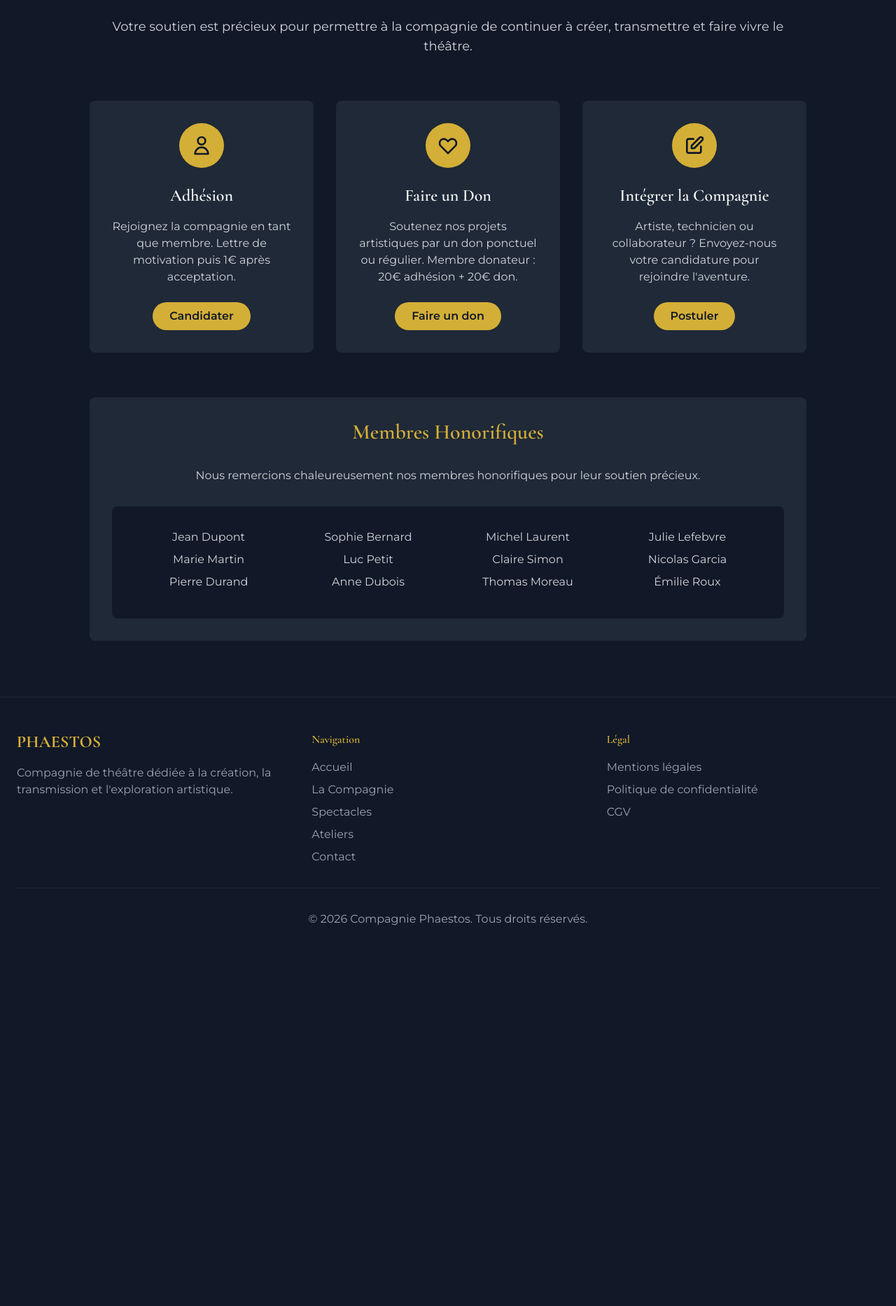
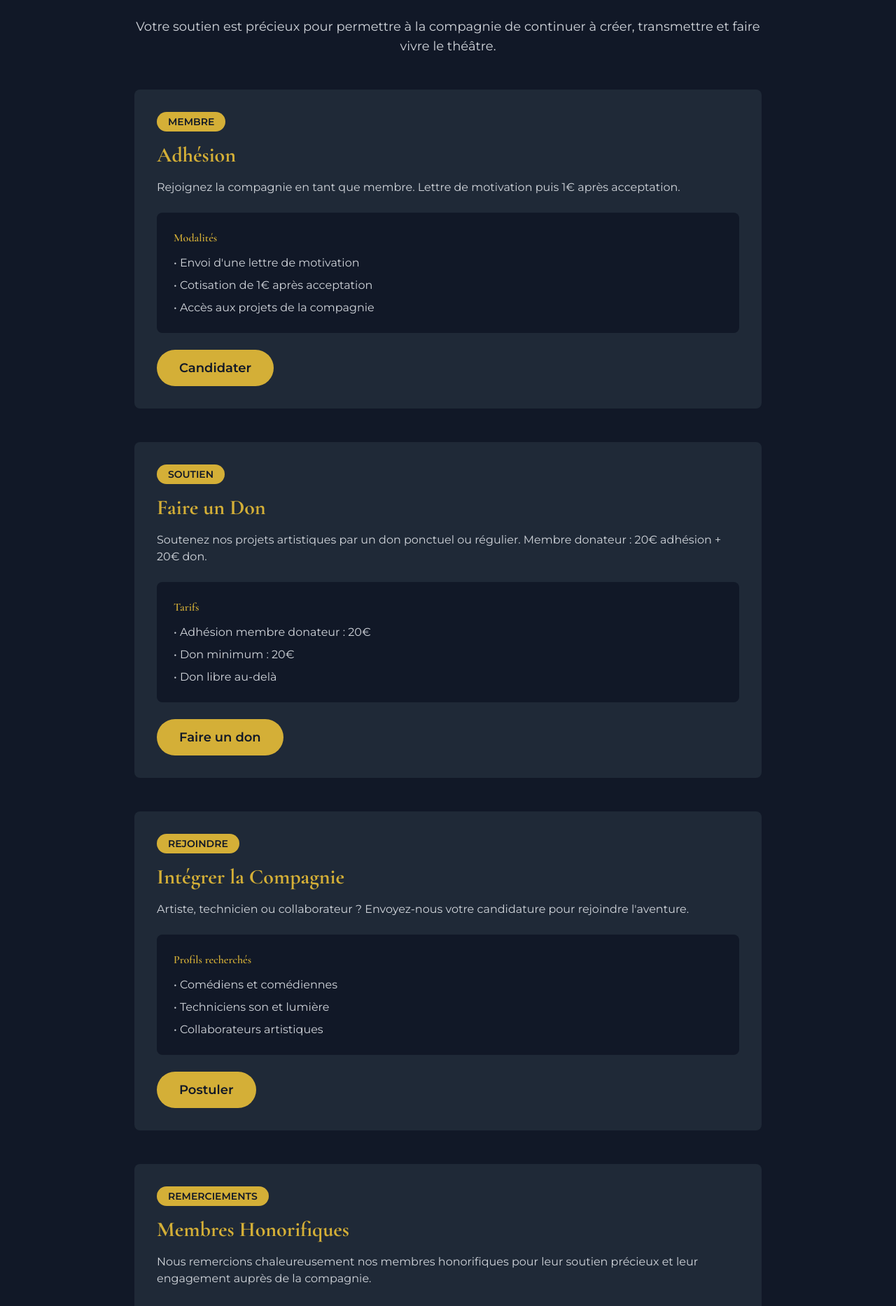
Before and after one commit to timotheemillot/phaestos, a plain HTML site: page pages/soutenir.html in a window 1280 px wide. Shown: the part 340-2207 px from the top of the page at 70% size. Before the commit the page ends 1714 px from the top, so only its background shows below. Drawn offline with nearby package versions, Linux system fonts and the light colour scheme.

Commit message:
améliorations

```diff
--- a/pages/soutenir.html
+++ b/pages/soutenir.html
@@ -13,7 +13,7 @@
     <nav class="fixed top-0 left-0 right-0 z-50 bg-gray-900 bg-opacity-95 backdrop-blur-sm border-b border-gray-800">
         <div class="container mx-auto px-6 py-4">
             <div class="flex items-center justify-between">
-                <a href="../index.html" class="text-3xl font-bold golden-accent">PHAISTOS</a>
+                <a href="../index.html" class="text-3xl font-bold golden-accent">PHAESTOS</a>
 
                 <div class="hidden md:flex space-x-8">
                     <a href="../index.html" class="nav-link text-gray-300 hover:text-white">Accueil</a>
@@ -23,10 +23,6 @@
                     <a href="soutenir.html" class="nav-link text-white">Nous Soutenir</a>
                     <a href="contact.html" class="nav-link text-gray-300 hover:text-white">Contact</a>
                 </div>
-
-                <a href="billetterie.html" class="hidden md:block bg-golden hover:bg-yellow-600 text-gray-900 px-6 py-2 rounded-full font-semibold transition">
-                    Billetterie
-                </a>
 
                 <button id="mobile-menu-toggle" class="md:hidden text-white">
                     <svg class="w-6 h-6" fill="none" stroke="currentColor" viewBox="0 0 24 24">
@@ -42,9 +38,6 @@
                 <a href="ateliers.html" class="block text-gray-300 hover:text-white">Ateliers</a>
                 <a href="soutenir.html" class="block text-white">Nous Soutenir</a>
                 <a href="contact.html" class="block text-gray-300 hover:text-white">Contact</a>
-                <a href="billetterie.html" class="block bg-golden hover:bg-yellow-600 text-gray-900 px-6 py-2 rounded-full font-semibold text-center">
-                    Billetterie
-                </a>
             </div>
         </div>
     </nav>
@@ -60,81 +53,124 @@
     <!-- Section Nous Soutenir -->
     <section class="py-20 bg-gray-900">
         <div class="container mx-auto px-6">
-            <div class="max-w-5xl mx-auto">
-                <p class="text-center text-gray-300 mb-16 text-lg scroll-reveal">
+            <div class="max-w-4xl mx-auto">
+                <p class="text-center text-gray-300 mb-12 text-lg scroll-reveal">
                     Votre soutien est précieux pour permettre à la compagnie de continuer à créer, transmettre et faire vivre le théâtre.
                 </p>
 
-                <div class="grid md:grid-cols-3 gap-8">
                 <!-- Adhésion -->
-                    <div class="bg-gray-800 rounded-lg p-8 scroll-reveal text-center">
-                        <div class="w-16 h-16 bg-golden rounded-full flex items-center justify-center mx-auto mb-6">
-                            <svg class="w-8 h-8 text-gray-900" fill="none" stroke="currentColor" viewBox="0 0 24 24">
-                                <path stroke-linecap="round" stroke-linejoin="round" stroke-width="2" d="M16 7a4 4 0 11-8 0 4 4 0 018 0zM12 14a7 7 0 00-7 7h14a7 7 0 00-7-7z"></path>
-                            </svg>
-                        </div>
-                        <h3 class="text-2xl font-semibold mb-4">Adhésion</h3>
+                <div class="bg-gray-800 rounded-lg overflow-hidden mb-12 scroll-reveal">
+                    <div class="p-8">
+                        <div class="flex items-start gap-6">
+                            <div class="flex-1">
+                                <span class="inline-block bg-golden text-gray-900 px-4 py-1 rounded-full text-sm font-semibold mb-4">
+                                    MEMBRE
+                                </span>
+                                <h3 class="text-3xl font-bold mb-4 golden-accent">Adhésion</h3>
                                 <p class="text-gray-300 mb-6">
                                     Rejoignez la compagnie en tant que membre. Lettre de motivation puis 1€ après acceptation.
                                 </p>
-                        <a href="contact.html" class="inline-block bg-golden hover:bg-yellow-600 text-gray-900 px-6 py-2 rounded-full font-semibold transition">
+                                <div class="bg-gray-900 rounded-lg p-6 mb-6">
+                                    <h4 class="font-semibold mb-3 golden-accent">Modalités</h4>
+                                    <ul class="text-gray-300 space-y-2">
+                                        <li>• Envoi d'une lettre de motivation</li>
+                                        <li>• Cotisation de 1€ après acceptation</li>
+                                        <li>• Accès aux projets de la compagnie</li>
+                                    </ul>
+                                </div>
+                                <a href="https://www.helloasso.com/associations/compagnie-phaestos/adhesions/cotisation-membre-ordinaire" class="inline-block bg-golden hover:bg-yellow-600 text-gray-900 px-8 py-3 rounded-full font-semibold text-lg transition">
                                     Candidater
                                 </a>
                             </div>
+                        </div>
+                    </div>
+                </div>
 
                 <!-- Don -->
-                    <div class="bg-gray-800 rounded-lg p-8 scroll-reveal text-center">
-                        <div class="w-16 h-16 bg-golden rounded-full flex items-center justify-center mx-auto mb-6">
-                            <svg class="w-8 h-8 text-gray-900" fill="none" stroke="currentColor" viewBox="0 0 24 24">
-                                <path stroke-linecap="round" stroke-linejoin="round" stroke-width="2" d="M4.318 6.318a4.5 4.5 0 000 6.364L12 20.364l7.682-7.682a4.5 4.5 0 00-6.364-6.364L12 7.636l-1.318-1.318a4.5 4.5 0 00-6.364 0z"></path>
-                            </svg>
-                        </div>
-                        <h3 class="text-2xl font-semibold mb-4">Faire un Don</h3>
+                <div class="bg-gray-800 rounded-lg overflow-hidden mb-12 scroll-reveal">
+                    <div class="p-8">
+                        <div class="flex items-start gap-6">
+                            <div class="flex-1">
+                                <span class="inline-block bg-golden text-gray-900 px-4 py-1 rounded-full text-sm font-semibold mb-4">
+                                    SOUTIEN
+                                </span>
+                                <h3 class="text-3xl font-bold mb-4 golden-accent">Faire un Don</h3>
                                 <p class="text-gray-300 mb-6">
                                     Soutenez nos projets artistiques par un don ponctuel ou régulier. Membre donateur : 20€ adhésion + 20€ don.
                                 </p>
-                        <a href="#" class="inline-block bg-golden hover:bg-yellow-600 text-gray-900 px-6 py-2 rounded-full font-semibold transition">
+                                <div class="bg-gray-900 rounded-lg p-6 mb-6">
+                                    <h4 class="font-semibold mb-3 golden-accent">Tarifs</h4>
+                                    <ul class="text-gray-300 space-y-2">
+                                        <li>• Adhésion membre donateur : 20€</li>
+                                        <li>• Don minimum : 20€</li>
+                                        <li>• Don libre au-delà</li>
+                                    </ul>
+                                </div>
+                                <a href="https://www.helloasso.com/associations/compagnie-phaestos/formulaires/1" class="inline-block bg-golden hover:bg-yellow-600 text-gray-900 px-8 py-3 rounded-full font-semibold text-lg transition">
                                     Faire un don
                                 </a>
                             </div>
+                        </div>
+                    </div>
+                </div>
 
                 <!-- Candidature -->
-                    <div class="bg-gray-800 rounded-lg p-8 scroll-reveal text-center">
-                        <div class="w-16 h-16 bg-golden rounded-full flex items-center justify-center mx-auto mb-6">
-                            <svg class="w-8 h-8 text-gray-900" fill="none" stroke="currentColor" viewBox="0 0 24 24">
-                                <path stroke-linecap="round" stroke-linejoin="round" stroke-width="2" d="M11 5H6a2 2 0 00-2 2v11a2 2 0 002 2h11a2 2 0 002-2v-5m-1.414-9.414a2 2 0 112.828 2.828L11.828 15H9v-2.828l8.586-8.586z"></path>
-                            </svg>
-                        </div>
-                        <h3 class="text-2xl font-semibold mb-4">Intégrer la Compagnie</h3>
+                <div class="bg-gray-800 rounded-lg overflow-hidden mb-12 scroll-reveal">
+                    <div class="p-8">
+                        <div class="flex items-start gap-6">
+                            <div class="flex-1">
+                                <span class="inline-block bg-golden text-gray-900 px-4 py-1 rounded-full text-sm font-semibold mb-4">
+                                    REJOINDRE
+                                </span>
+                                <h3 class="text-3xl font-bold mb-4 golden-accent">Intégrer la Compagnie</h3>
                                 <p class="text-gray-300 mb-6">
                                     Artiste, technicien ou collaborateur ? Envoyez-nous votre candidature pour rejoindre l'aventure.
                                 </p>
-                        <a href="contact.html" class="inline-block bg-golden hover:bg-yellow-600 text-gray-900 px-6 py-2 rounded-full font-semibold transition">
+                                <div class="bg-gray-900 rounded-lg p-6 mb-6">
+                                    <h4 class="font-semibold mb-3 golden-accent">Profils recherchés</h4>
+                                    <ul class="text-gray-300 space-y-2">
+                                        <li>• Comédiens et comédiennes</li>
+                                        <li>• Techniciens son et lumière</li>
+                                        <li>• Collaborateurs artistiques</li>
+                                    </ul>
+                                </div>
+                                <a href="contact.html" class="inline-block bg-golden hover:bg-yellow-600 text-gray-900 px-8 py-3 rounded-full font-semibold text-lg transition">
                                     Postuler
                                 </a>
                             </div>
                         </div>
+                    </div>
+                </div>
 
                 <!-- Membres Honorifiques -->
-                <div class="mt-16 bg-gray-800 rounded-lg p-8 scroll-reveal">
-                    <h3 class="text-3xl font-semibold text-center mb-8 golden-accent">Membres Honorifiques</h3>
-                    <p class="text-center text-gray-300 mb-8">
-                        Nous remercions chaleureusement nos membres honorifiques pour leur soutien précieux.
+                <div class="bg-gray-800 rounded-lg overflow-hidden scroll-reveal">
+                    <div class="p-8">
+                        <div class="flex items-start gap-6 mb-6">
+                            <div class="flex-1">
+                                <span class="inline-block bg-golden text-gray-900 px-4 py-1 rounded-full text-sm font-semibold mb-4">
+                                    REMERCIEMENTS
+                                </span>
+                                <h3 class="text-3xl font-bold mb-4 golden-accent">Membres Honorifiques</h3>
+                                <p class="text-gray-300 mb-6">
+                                    Nous remercions chaleureusement nos membres honorifiques pour leur soutien précieux et leur engagement auprès de la compagnie.
                                 </p>
+                            </div>
+                        </div>
                         <div class="bg-gray-900 rounded-lg p-8">
-                        <div class="columns-2 md:columns-4 gap-4 text-gray-300 text-center">
-                            <p class="mb-2">Jean Dupont</p>
-                            <p class="mb-2">Marie Martin</p>
-                            <p class="mb-2">Pierre Durand</p>
-                            <p class="mb-2">Sophie Bernard</p>
-                            <p class="mb-2">Luc Petit</p>
-                            <p class="mb-2">Anne Dubois</p>
-                            <p class="mb-2">Michel Laurent</p>
-                            <p class="mb-2">Claire Simon</p>
-                            <p class="mb-2">Thomas Moreau</p>
-                            <p class="mb-2">Julie Lefebvre</p>
-                            <p class="mb-2">Nicolas Garcia</p>
-                            <p class="mb-2">Émilie Roux</p>
+                            <div class="grid grid-cols-2 md:grid-cols-4 gap-4 text-gray-300">
+                                <p class="text-center py-2">Jean Dupont</p>
+                                <p class="text-center py-2">Marie Martin</p>
+                                <p class="text-center py-2">Pierre Durand</p>
+                                <p class="text-center py-2">Sophie Bernard</p>
+                                <p class="text-center py-2">Luc Petit</p>
+                                <p class="text-center py-2">Anne Dubois</p>
+                                <p class="text-center py-2">Michel Laurent</p>
+                                <p class="text-center py-2">Claire Simon</p>
+                                <p class="text-center py-2">Thomas Moreau</p>
+                                <p class="text-center py-2">Julie Lefebvre</p>
+                                <p class="text-center py-2">Nicolas Garcia</p>
+                                <p class="text-center py-2">Émilie Roux</p>
+                            </div>
                         </div>
                     </div>
                 </div>
```
Also changed, not shown: index.html (+2 -5 lines), pages/ateliers.html (+1 -6 lines), pages/billetterie.html (+1 -7 lines), pages/compagnie.html (+10 -16 lines), pages/contact.html (+31 -76 lines), pages/spectacles.html (+1 -8 lines). Lines whose indentation alone changed are shown as unchanged.
